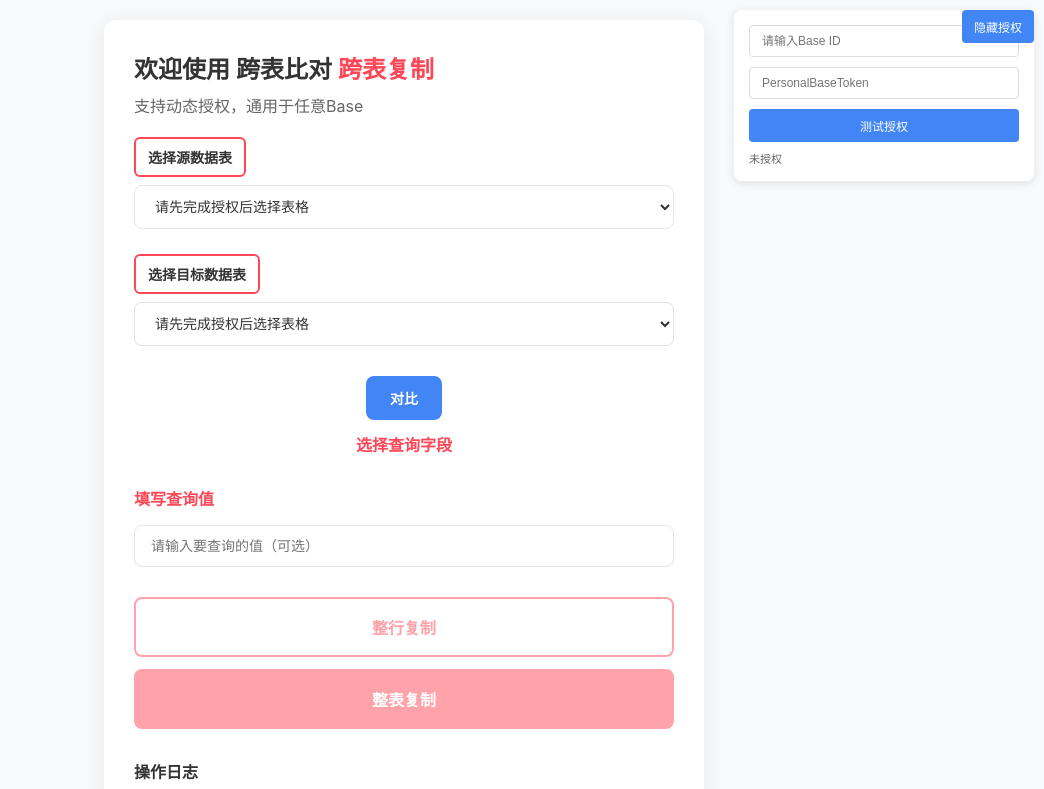
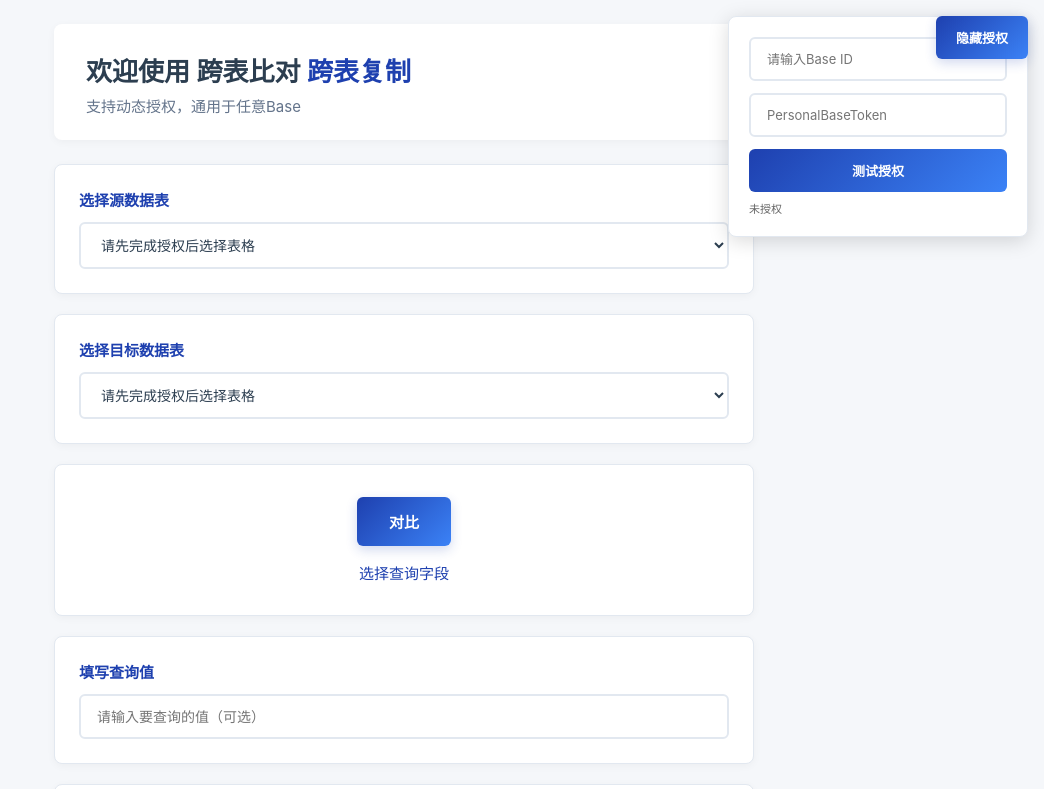
Before and after one commit to SelfishMan-mm/feishunew, a website: page public/index.html in a window 1280 px wide. Both pictures are taken after a click on the button "设置授权". Shown: the top 789 px of the page, without its empty margins (236-1280 px from the left). Drawn offline with Linux system fonts and the light colour scheme.

Commit message:
style: 优化前端界面交互体验，完善响应式设计

```diff
--- a/public/index.html
+++ b/public/index.html
@@ -10,106 +10,123 @@
     }
 
     body {
-      font-family: -apple-system, BlinkMacSystemFont, 'Segoe UI', Arial, sans-serif;
+      font-family: -apple-system, BlinkMacSystemFont, 'Segoe UI', 'PingFang SC', 'Microsoft YaHei', sans-serif;
       margin: 0;
-      padding: 20px;
-      background: #f8f9fa;
-      color: #333;
+      padding: 24px;
+      background: #f5f7fa;
+      color: #2c3e50;
+      min-height: 100vh;
     }
 
     .container {
-      max-width: 600px;
+      max-width: 700px;
       margin: 0 auto;
-      background: white;
-      border-radius: 12px;
-      box-shadow: 0 4px 20px rgba(0, 0, 0, 0.08);
-      overflow: hidden;
+      background: transparent;
+      border-radius: 0;
+      box-shadow: none;
+      overflow: visible;
     }
 
     .header {
-      padding: 30px 30px 20px 30px;
+      background: white;
+      padding: 32px 32px 24px 32px;
       text-align: left;
+      border-radius: 8px;
+      box-shadow: 0 2px 8px rgba(0, 0, 0, 0.04);
+      margin-bottom: 24px;
     }
 
     .title {
-      font-size: 24px;
+      font-size: 26px;
       font-weight: 600;
-      color: #333;
+      color: #2c3e50;
       margin: 0 0 8px 0;
+      line-height: 1.2;
     }
 
     .subtitle {
-      font-size: 16px;
-      color: #666;
+      font-size: 15px;
+      color: #64748b;
       margin: 0;
     }
 
     .highlight {
-      color: #ff4757;
+      color: #1e40af;
       font-weight: 600;
     }
 
     .content {
-      padding: 0 30px 30px 30px;
+      display: flex;
+      flex-direction: column;
+      gap: 20px;
     }
 
     .table-selector {
-      margin-bottom: 25px;
+      background: white;
+      border-radius: 8px;
+      padding: 24px;
+      box-shadow: 0 2px 8px rgba(0, 0, 0, 0.04);
+      border: 1px solid #e2e8f0;
     }
 
     .selector-label {
-      font-size: 14px;
+      font-size: 15px;
       font-weight: 600;
-      color: #333;
-      margin-bottom: 8px;
-      padding: 8px 12px;
-      border: 2px solid #ff4757;
-      border-radius: 6px;
-      display: inline-block;
-      background: white;
+      color: #1e40af;
+      margin-bottom: 12px;
+      display: block;
     }
 
     .table-dropdown {
       width: 100%;
       padding: 12px 16px;
-      border: 1px solid #e1e5e9;
-      border-radius: 8px;
+      border: 2px solid #e2e8f0;
+      border-radius: 6px;
       font-size: 14px;
       background: white;
-      color: #333;
+      color: #2c3e50;
       cursor: pointer;
-      position: relative;
+      transition: all 0.2s ease;
+      font-family: inherit;
     }
 
     .table-dropdown:focus {
       outline: none;
-      border-color: #ff4757;
-      box-shadow: 0 0 0 3px rgba(255, 71, 87, 0.1);
+      border-color: #1e40af;
+      box-shadow: 0 0 0 3px rgba(30, 64, 175, 0.1);
+    }
+
+    .table-dropdown:hover {
+      border-color: #3b82f6;
     }
 
     .compare-section {
       text-align: center;
-      margin: 30px 0;
+      background: white;
+      padding: 32px 24px;
+      border-radius: 8px;
+      box-shadow: 0 2px 8px rgba(0, 0, 0, 0.04);
+      border: 1px solid #e2e8f0;
     }
 
     .compare-btn {
-      background: #4285f4;
+      background: linear-gradient(135deg, #1e40af 0%, #3b82f6 100%);
       color: white;
       border: none;
-      padding: 12px 24px;
-      border-radius: 8px;
-      font-size: 14px;
+      padding: 14px 32px;
+      border-radius: 6px;
+      font-size: 15px;
       font-weight: 600;
       cursor: pointer;
-      transition: all 0.2s;
+      transition: all 0.3s ease;
       position: relative;
       overflow: hidden;
+      box-shadow: 0 4px 12px rgba(30, 64, 175, 0.2);
     }
 
     .compare-btn:hover {
-      background: #3367d6;
-      transform: translateY(-1px);
-      box-shadow: 0 4px 12px rgba(66, 133, 244, 0.3);
+      transform: translateY(-2px);
+      box-shadow: 0 6px 20px rgba(30, 64, 175, 0.3);
     }
 
     .compare-btn:active {
@@ -117,48 +134,59 @@
     }
 
     .compare-text {
-      color: #ff4757;
-      font-size: 16px;
-      font-weight: 600;
-      margin-top: 12px;
+      color: #1e40af;
+      font-size: 15px;
+      font-weight: 500;
+      margin-top: 16px;
     }
 
     .query-section {
-      margin: 25px 0;
+      background: white;
+      padding: 24px;
+      border-radius: 8px;
+      box-shadow: 0 2px 8px rgba(0, 0, 0, 0.04);
+      border: 1px solid #e2e8f0;
     }
 
     .query-label {
-      color: #ff4757;
-      font-size: 16px;
+      color: #1e40af;
+      font-size: 15px;
       font-weight: 600;
-      margin-bottom: 15px;
+      margin-bottom: 12px;
+      display: block;
     }
 
     .action-buttons {
       display: flex;
       flex-direction: column;
-      gap: 12px;
-      margin-top: 30px;
+      gap: 16px;
+      background: white;
+      padding: 24px;
+      border-radius: 8px;
+      box-shadow: 0 2px 8px rgba(0, 0, 0, 0.04);
+      border: 1px solid #e2e8f0;
     }
 
     .action-btn {
       width: 100%;
-      padding: 16px;
-      border: 2px solid #ff4757;
-      border-radius: 8px;
+      padding: 16px 20px;
+      border: 2px solid #1e40af;
+      border-radius: 6px;
       background: white;
-      color: #ff4757;
-      font-size: 16px;
+      color: #1e40af;
+      font-size: 15px;
       font-weight: 600;
       cursor: pointer;
-      transition: all 0.2s;
+      transition: all 0.3s ease;
+      position: relative;
+      overflow: hidden;
     }
 
     .action-btn:hover:not(:disabled) {
-      background: #ff4757;
+      background: #1e40af;
       color: white;
       transform: translateY(-1px);
-      box-shadow: 0 4px 12px rgba(255, 71, 87, 0.2);
+      box-shadow: 0 4px 12px rgba(30, 64, 175, 0.2);
     }
 
     .action-btn:active {
@@ -166,19 +194,24 @@
     }
 
     .action-btn.primary {
-      background: #ff4757;
+      background: linear-gradient(135deg, #1e40af 0%, #3b82f6 100%);
       color: white;
+      border-color: #1e40af;
     }
 
     .action-btn.primary:hover:not(:disabled) {
-      background: #ff3742;
+      background: linear-gradient(135deg, #1e3a8a 0%, #2563eb 100%);
+      box-shadow: 0 6px 20px rgba(30, 64, 175, 0.3);
     }
 
     .action-btn:disabled {
-      opacity: 0.5;
+      opacity: 0.4;
       cursor: not-allowed;
       transform: none;
       box-shadow: none;
+      background: #f8fafc;
+      color: #94a3b8;
+      border-color: #e2e8f0;
     }
 
     .hidden {
@@ -187,35 +220,41 @@
 
     /* 数据预览表格 */
     .preview-section {
-      margin: 25px 0;
+      background: white;
+      padding: 24px;
+      border-radius: 8px;
+      box-shadow: 0 2px 8px rgba(0, 0, 0, 0.04);
+      border: 1px solid #e2e8f0;
     }
 
     .preview-table {
       width: 100%;
       border-collapse: collapse;
       background: white;
-      border-radius: 8px;
+      border-radius: 6px;
       overflow: hidden;
-      box-shadow: 0 2px 8px rgba(0, 0, 0, 0.06);
+      border: 1px solid #e2e8f0;
     }
 
     .preview-table th,
     .preview-table td {
-      padding: 12px 16px;
+      padding: 16px 20px;
       text-align: left;
-      border-bottom: 1px solid #f0f0f0;
+      border-bottom: 1px solid #f1f5f9;
     }
 
     .preview-table th {
-      background: #f8f9fa;
+      background: #f8fafc;
       font-weight: 600;
-      color: #333;
-      font-size: 13px;
+      color: #1e40af;
+      font-size: 14px;
+      position: sticky;
+      top: 0;
     }
 
     .preview-table td {
       font-size: 14px;
-      color: #666;
+      color: #475569;
     }
 
     .preview-table tr:last-child td {
@@ -223,102 +262,180 @@
     }
 
     .preview-table tr:hover {
-      background: #f8f9fa;
+      background: #f8fafc;
     }
 
     .no-data {
       text-align: center;
-      padding: 40px;
-      color: #999;
+      padding: 48px 20px;
+      color: #94a3b8;
       font-style: italic;
     }
 
     .data-count {
-      color: #666;
+      color: #64748b;
       font-size: 14px;
-      margin-bottom: 12px;
+      margin-bottom: 16px;
+      font-weight: 500;
     }
 
     /* 操作日志 */
     .log-section {
-      margin-top: 30px;
+      background: white;
+      padding: 24px;
+      border-radius: 8px;
+      box-shadow: 0 2px 8px rgba(0, 0, 0, 0.04);
+      border: 1px solid #e2e8f0;
     }
 
     .log-title {
       font-size: 16px;
       font-weight: 600;
-      color: #333;
-      margin-bottom: 12px;
+      color: #1e40af;
+      margin-bottom: 16px;
+      display: block;
     }
 
     #log {
-      background: #f8f9fa;
-      border: 1px solid #e1e5e9;
-      border-radius: 8px;
-      padding: 16px;
+      background: #f8fafc;
+      border: 2px solid #e2e8f0;
+      border-radius: 6px;
+      padding: 20px;
       white-space: pre-wrap;
-      font-family: 'SF Mono', Monaco, monospace;
-      max-height: 200px;
+      font-family: 'SF Mono', 'Monaco', 'JetBrains Mono', 'Cascadia Code', monospace;
+      max-height: 220px;
       overflow-y: auto;
-      font-size: 12px;
-      line-height: 1.4;
-      color: #666;
+      font-size: 13px;
+      line-height: 1.5;
+      color: #475569;
+      box-shadow: inset 0 2px 4px rgba(0, 0, 0, 0.02);
     }
 
     /* 隐藏的授权区域 */
     .auth-section {
       position: fixed;
-      top: 10px;
-      right: 10px;
+      top: 16px;
+      right: 16px;
       background: white;
-      padding: 15px;
+      padding: 20px;
       border-radius: 8px;
-      box-shadow: 0 2px 10px rgba(0, 0, 0, 0.1);
+      box-shadow: 0 4px 20px rgba(0, 0, 0, 0.15);
       z-index: 1000;
       max-width: 300px;
+      border: 1px solid #e2e8f0;
     }
 
     .auth-section input {
       width: 100%;
-      padding: 8px 12px;
-      margin-bottom: 10px;
-      border: 1px solid #ddd;
-      border-radius: 4px;
-      font-size: 12px;
+      padding: 12px 16px;
+      margin-bottom: 12px;
+      border: 2px solid #e2e8f0;
+      border-radius: 6px;
+      font-size: 13px;
+      font-family: inherit;
+      transition: all 0.2s ease;
+    }
+
+    .auth-section input:focus {
+      outline: none;
+      border-color: #1e40af;
+      box-shadow: 0 0 0 3px rgba(30, 64, 175, 0.1);
     }
 
     .auth-section button {
       width: 100%;
-      padding: 8px;
-      background: #4285f4;
+      padding: 12px 16px;
+      background: linear-gradient(135deg, #1e40af 0%, #3b82f6 100%);
       color: white;
       border: none;
-      border-radius: 4px;
-      font-size: 12px;
+      border-radius: 6px;
+      font-size: 13px;
+      font-weight: 600;
       cursor: pointer;
+      transition: all 0.2s ease;
+    }
+
+    .auth-section button:hover {
+      transform: translateY(-1px);
+      box-shadow: 0 4px 12px rgba(30, 64, 175, 0.3);
     }
 
     .auth-toggle {
       position: fixed;
-      top: 10px;
-      right: 10px;
-      background: #4285f4;
+      top: 16px;
+      right: 16px;
+      background: linear-gradient(135deg, #1e40af 0%, #3b82f6 100%);
       color: white;
       border: none;
-      padding: 8px 12px;
-      border-radius: 4px;
-      font-size: 12px;
+      padding: 12px 20px;
+      border-radius: 6px;
+      font-size: 13px;
+      font-weight: 600;
       cursor: pointer;
       z-index: 1001;
+      box-shadow: 0 4px 12px rgba(30, 64, 175, 0.2);
+      transition: all 0.2s ease;
+    }
+
+    .auth-toggle:hover {
+      transform: translateY(-1px);
+      box-shadow: 0 6px 20px rgba(30, 64, 175, 0.3);
     }
 
     .row-checkbox {
       width: auto;
       margin-right: 8px;
+      transform: scale(1.1);
+      accent-color: #1e40af;
     }
 
     .selected-row {
-      background: #e6f7ff !important;
+      background: #eff6ff !important;
+      border-left: 3px solid #1e40af;
+    }
+
+    /* 滚动条美化 */
+    ::-webkit-scrollbar {
+      width: 6px;
+      height: 6px;
+    }
+
+    ::-webkit-scrollbar-track {
+      background: #f1f5f9;
+      border-radius: 3px;
+    }
+
+    ::-webkit-scrollbar-thumb {
+      background: #cbd5e1;
+      border-radius: 3px;
+    }
+
+    ::-webkit-scrollbar-thumb:hover {
+      background: #94a3b8;
+    }
+
+    /* 响应式设计 */
+    @media (max-width: 768px) {
+      body {
+        padding: 16px;
+      }
+
+      .container {
+        max-width: 100%;
+      }
+
+      .header {
+        padding: 24px 20px 20px 20px;
+      }
+
+      .table-selector,
+      .compare-section,
+      .query-section,
+      .action-buttons,
+      .preview-section,
+      .log-section {
+        padding: 20px 16px;
+      }
     }
   </style>
 </head>
```
